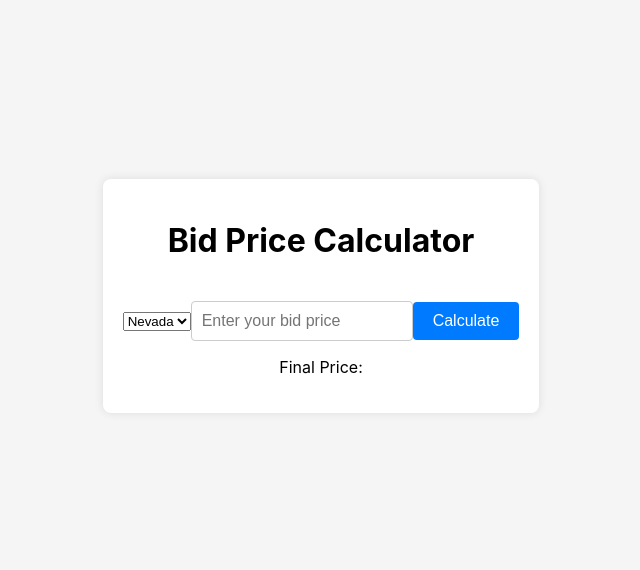
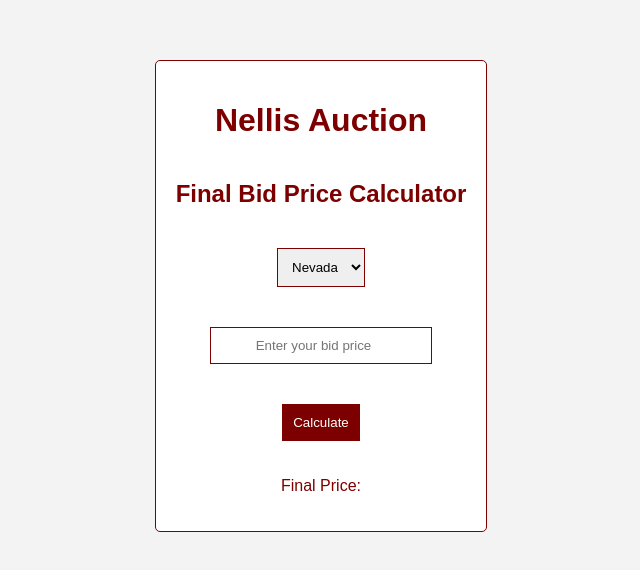
Before and after one commit to petervillaroman/nellis-auction-bid-calculator, a React (Create React App) app: page / in a window 1280 px wide. Shown: the part 104-674 px from the top of the page, without its empty margins (319-959 px from the left). Built offline with nearby package versions, Linux system fonts and the light colour scheme.

Commit message:
changed styling
changed styling to fit nellis auction

```diff
--- a/src/App.css
+++ b/src/App.css
@@ -1,39 +1,37 @@
-.App {
+body {
+  height: 100vh;
+  margin: 0;
   display: flex;
   justify-content: center;
   align-items: center;
-  height: 100vh;
-  background: #f5f5f5;
+  background-color: #f3f3f3;
+}
+.App {
+  display: flex;
+  flex-direction: column;
+  align-items: center;
+  justify-content: center;
+  background-color: #ffffff;
+  color: #7d0000;
+  font-family: Arial, sans-serif;
+  padding: 20px;
+  border: 1px solid #7d0000;
+  border-radius: 5px;
 }
 
-.container {
-  text-align: center;
-  padding: 20px;
-  border-radius: 8px;
-  background: white;
-  box-shadow: 0px 0px 10px rgba(0, 0, 0, 0.1);
+.App select, .App input, .App button {
+  margin: 20px;
+  padding: 10px;
+  border: 1px solid #7d0000;
 }
 
-input {
-  margin-top: 20px;
-  padding: 10px;
+.App input {
   width: 200px;
-  font-size: 16px;
-  border-radius: 4px;
-  border: 1px solid #ccc;
+  text-align: center;
 }
 
-button {
-  margin-top: 20px;
-  padding: 10px 20px;
-  font-size: 16px;
+.App button {
+  background-color: #7d0000;
   color: white;
-  background-color: #007BFF;
-  border: none;
-  border-radius: 4px;
   cursor: pointer;
 }
-
-button:hover {
-  background-color: #0056b3;
-}
--- a/src/App.js
+++ b/src/App.js
@@ -30,8 +30,9 @@
 
   return (
     <div className="App">
-      <div className="container">
-        <h1>Bid Price Calculator</h1>
+
+        <h1>Nellis Auction</h1>
+        <h2>Final Bid Price Calculator</h2>
         <select value={state} onChange={e => setState(e.target.value)}>
           {Object.keys(taxRates).map((state) => (
             <option key={state} value={state}>{state}</option>
@@ -42,7 +43,7 @@
 
         <button onClick={calculatePrice}>Calculate</button>
         <p>Final Price: {finalPrice}</p>
-      </div>
+
     </div>
   );
 }
```
